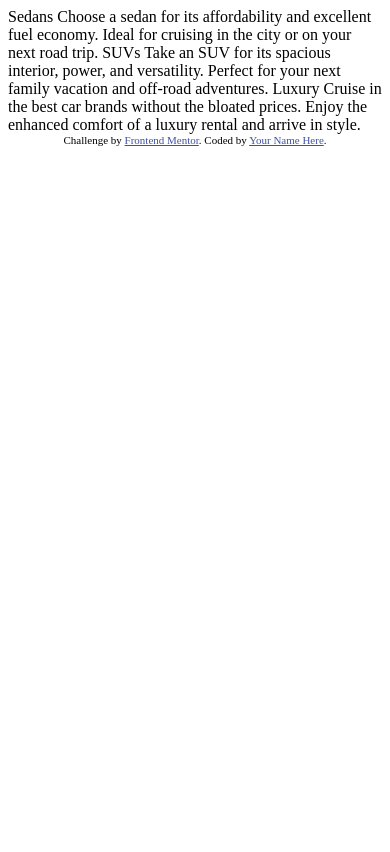
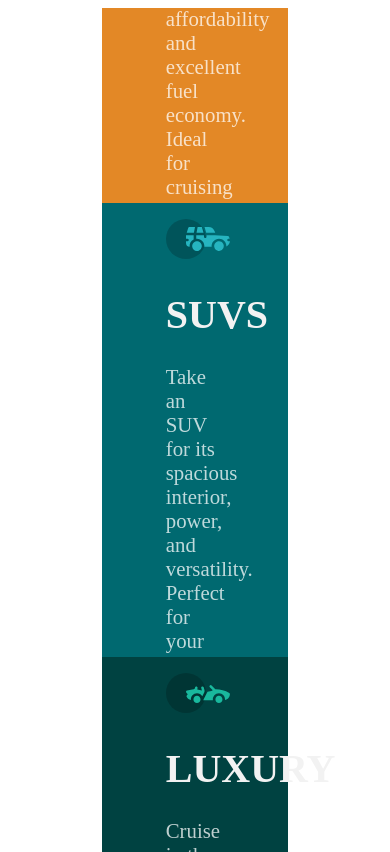
Before and after one commit to samerelmurr/FrontEnd-Mentor-3-Card-Challenge, a plain HTML site: page index.html in a window 390 px wide. Drawn offline with Linux system fonts and the light colour scheme.

Commit message:
Text and Media Query Fixes left

```diff
--- /dev/null
+++ b/index.css
@@ -0,0 +1,83 @@
+html, body{
+    height: 100%;
+    overflow: hidden;
+}
+
+.container{
+    height: 100%;
+    display: flex;
+    justify-content: center;
+    align-items: center;
+}
+
+.card{
+    height: 50vh;
+    width: 15vw;
+    padding: 1rem 4rem;
+}
+
+.card, h1{
+    color: hsl(0, 0%, 95%);
+    font-family: Big Shoulders Display;
+    src: url(https://fonts.google.com/specimen/Big+Shoulders+Display);
+    font-weight: 700;
+    font-size: 2.5rem;
+    text-transform: uppercase;
+}
+
+.card, p{
+    color: hsla(0, 0%, 100%, 0.75);
+    font-family: Lexend Deca;
+    src: url(https://fonts.google.com/specimen/Lexend+Deca);
+    font-weight: 400;
+    font-size: 1.3rem;
+    text-transform: none;
+}
+
+.card:first-child{
+    background: hsl(31, 77%, 52%);
+}
+
+.card:nth-child(2){
+    background: hsl(184, 100%, 22%);
+}
+
+.card:nth-child(3){
+    background: hsl(179, 100%, 13%);
+}
+
+
+button {
+    -webkit-border-radius: 28;
+    -moz-border-radius: 28;
+    border-radius: 28px;
+    font-family: Arial;
+    font-size: 20px;
+    color: hsl(31, 77%, 52%);
+    background: #ffffff;
+    margin-top: 5rem;
+    padding: 10px 20px 10px 20px;
+    border: solid #ffffff 2px;
+    text-decoration: none;
+  }
+
+  button:hover {
+    background: transparent;
+    text-decoration: none;
+    color: white;
+  }
+
+  .btn2 {
+    color: hsl(184, 100%, 22%);
+  }
+
+  .btn3 {
+    color: hsl(179, 100%, 13%);
+  }
+
+@media (max-width: 850px) {
+    .container{
+        flex-direction: column;
+    }
+
+}
--- a/index.html
+++ b/index.html
@@ -7,7 +7,7 @@
   <link rel="icon" type="image/png" sizes="32x32" href="./images/favicon-32x32.png">
 
   <title>Frontend Mentor | 3-column preview card component</title>
-
+  <link rel="stylesheet" href="./index.css">
   <!-- Feel free to remove these styles or customise in your own stylesheet 👍 -->
   <style>
     .attribution { font-size: 11px; text-align: center; }
@@ -15,18 +15,36 @@
   </style>
 </head>
 <body>
+  <div class="container">
 
-  Sedans
-  Choose a sedan for its affordability and excellent fuel economy. Ideal for cruising in the city
-  or on your next road trip.
+      <div class="card">
+        <img src="images/icon-sedans.svg" alt="sedan">
+        <h1>Sedans</h1>
+        <p> Choose a sedan for its affordability and excellent
+          fuel economy. Ideal for cruising in the city or on
+          your next road trip.</p>
+        <button>Learn More</button>
+      </div>
 
-  SUVs
-  Take an SUV for its spacious interior, power, and versatility. Perfect for your next family vacation
-  and off-road adventures.
+      <div class="card">
+        <img src="images/icon-suvs.svg" alt="suv">
+        <h1>SUVs</h1>
+        <p>Take an SUV for its spacious interior, power,
+          and versatility. Perfect for your next family
+          vacation and off-road adventures.</p>
+        <button class="btn2">Learn More</button>
+      </div>
 
-  Luxury
-  Cruise in the best car brands without the bloated prices. Enjoy the enhanced comfort of a luxury
-  rental and arrive in style.
+      <div class="card">
+        <img src="images/icon-luxury.svg" alt="luxury">
+        <h1>Luxury</h1>
+        <p>Cruise in the best car brands without the
+          bloated prices. Enjoy the enhanced comfort of
+          a luxury rental and arrive in style.</p>
+        <button class="btn3">Learn More</button>
+      </div>
+
+  </div>
 
   <div class="attribution">
     Challenge by <a href="https://www.frontendmentor.io?ref=challenge" target="_blank">Frontend Mentor</a>.
```
